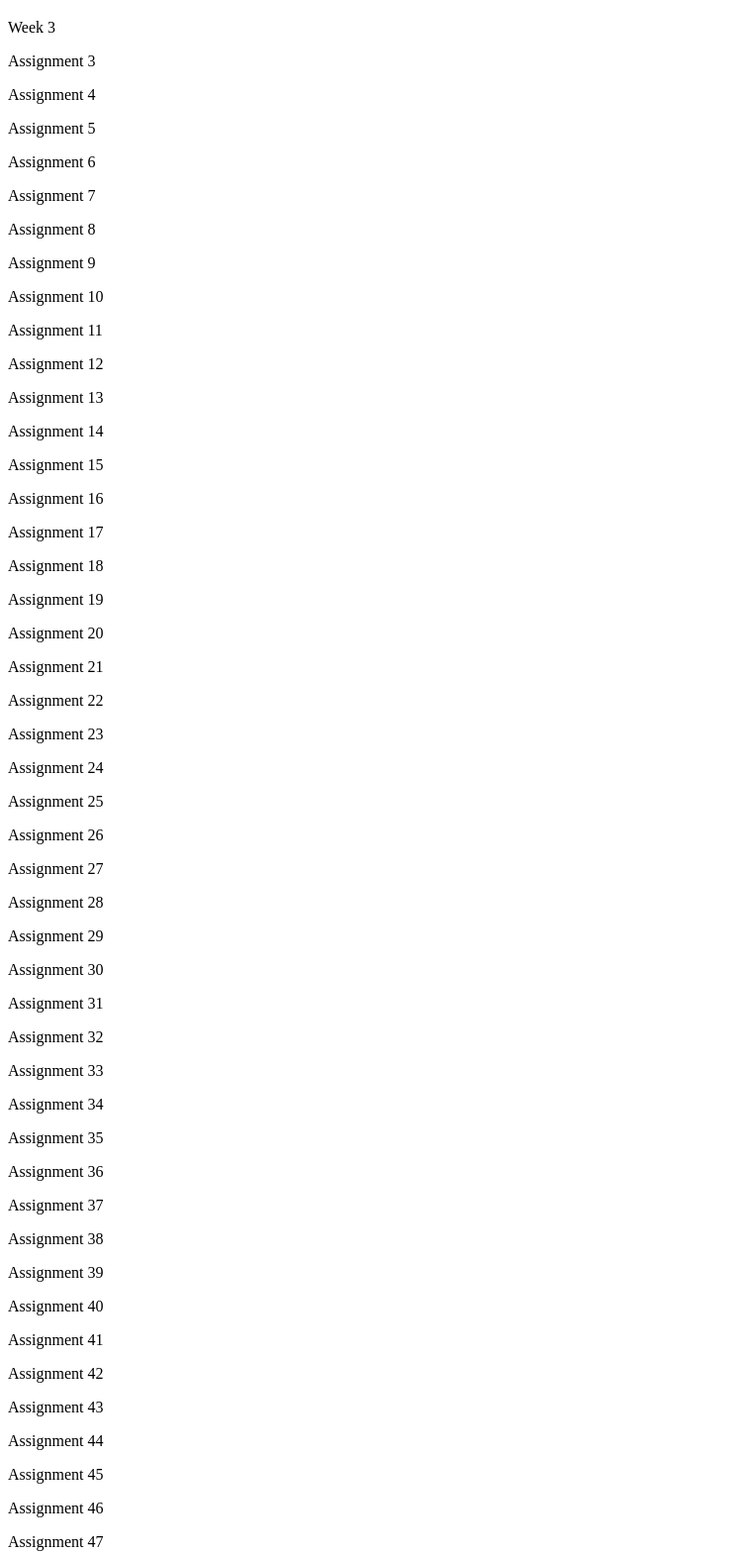
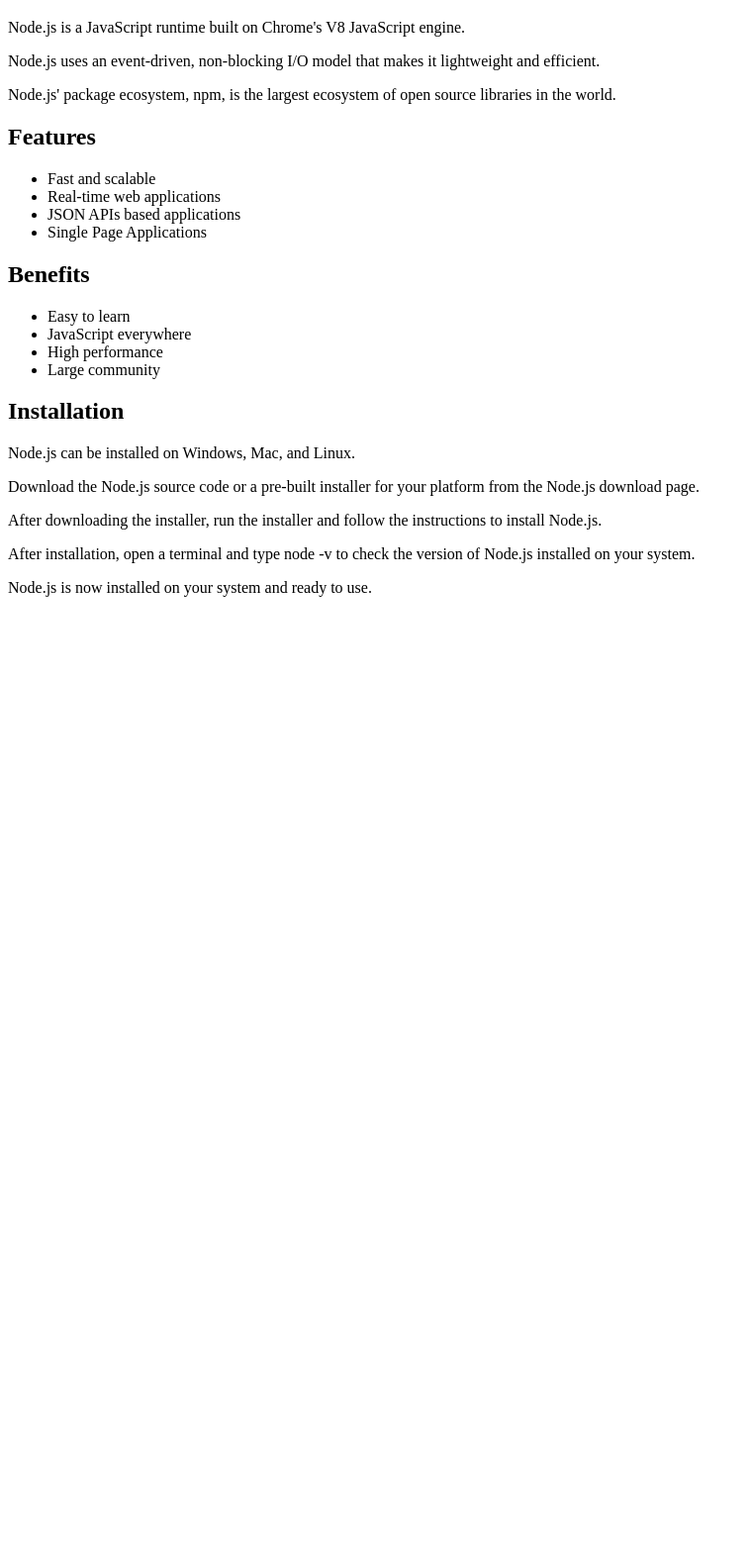
Before and after one commit to Syipmong/learning-node, a website: page week3/index.html in a window 1280 px wide. Shown: the part 61-1631 px from the top of the page at 99% size, without its empty margins (0-758 px from the left). After the commit the page ends 800 px from the top, so only its background shows below. Drawn offline with Linux system fonts and the light colour scheme.

```diff
--- /dev/null
+++ b/package.json
@@ -0,0 +1,5 @@
+{
+  "dependencies": {
+    "express": "^4.21.0"
+  }
+}
--- a/week3/index.html
+++ b/week3/index.html
@@ -7,55 +7,33 @@
 </head>
 <body>
     <h1>Node App</h1>
-    <p>Week 3</p>
-    <p>Assignment 3</p>
-    <p>Assignment 4</p>
-    <p>Assignment 5</p>
-    <p>Assignment 6</p>
-    <p>Assignment 7</p>
-    <p>Assignment 8</p>
-    <p>Assignment 9</p>
-    <p>Assignment 10</p>
-    <p>Assignment 11</p>
-    <p>Assignment 12</p>
-    <p>Assignment 13</p>
-    <p>Assignment 14</p>
-    <p>Assignment 15</p>
-    <p>Assignment 16</p>
-    <p>Assignment 17</p>
-    <p>Assignment 18</p>
-    <p>Assignment 19</p>
-    <p>Assignment 20</p>
-    <p>Assignment 21</p>
-    <p>Assignment 22</p>
-    <p>Assignment 23</p>
-    <p>Assignment 24</p>
-    <p>Assignment 25</p>
-    <p>Assignment 26</p>
-    <p>Assignment 27</p>
-    <p>Assignment 28</p>
-    <p>Assignment 29</p>
-    <p>Assignment 30</p>
-    <p>Assignment 31</p>
-    <p>Assignment 32</p>
-    <p>Assignment 33</p>
-    <p>Assignment 34</p>
-    <p>Assignment 35</p>
-    <p>Assignment 36</p>
-    <p>Assignment 37</p>
-    <p>Assignment 38</p>
-    <p>Assignment 39</p>
-    <p>Assignment 40</p>
-    <p>Assignment 41</p>
-    <p>Assignment 42</p>
-    <p>Assignment 43</p>
-    <p>Assignment 44</p>
-    <p>Assignment 45</p>
-    <p>Assignment 46</p>
-    <p>Assignment 47</p>
-    <p>Assignment 48</p>
-    <p>Assignment 49</p>
-    <p>Assignment 50</p>
+    <p>Node.js is a JavaScript runtime built on Chrome's V8 JavaScript engine.</p>
+    <p>Node.js uses an event-driven, non-blocking I/O model that makes it lightweight and efficient.</p>
+    <p>Node.js' package ecosystem, npm, is the largest ecosystem of open source libraries in the world.</p>
+
+    <h2>Features</h2>
+    <ul>
+        <li>Fast and scalable</li>
+        <li>Real-time web applications</li>
+        <li>JSON APIs based applications</li>
+        <li>Single Page Applications</li>
+    </ul>
+
+    <h2>Benefits</h2>
+    <ul>
+        <li>Easy to learn</li>
+        <li>JavaScript everywhere</li>
+        <li>High performance</li>
+        <li>Large community</li>
+    </ul>
+    <h2>Installation</h2>
+    <p>Node.js can be installed on Windows, Mac, and Linux.</p>
+    <p>Download the Node.js source code or a pre-built installer for your platform from the Node.js download page.</p>
+    <p>After downloading the installer, run the installer and follow the instructions to install Node.js.</p>
+    <p>After installation, open a terminal and type node -v to check the version of Node.js installed on your system.</p>
+    <p>Node.js is now installed on your system and ready to use.</p>
+
+
 
 
 </body>
```
Also changed, not shown: week3/app.js (+31 -8 lines), week3/style.css (added), 1 other file.
